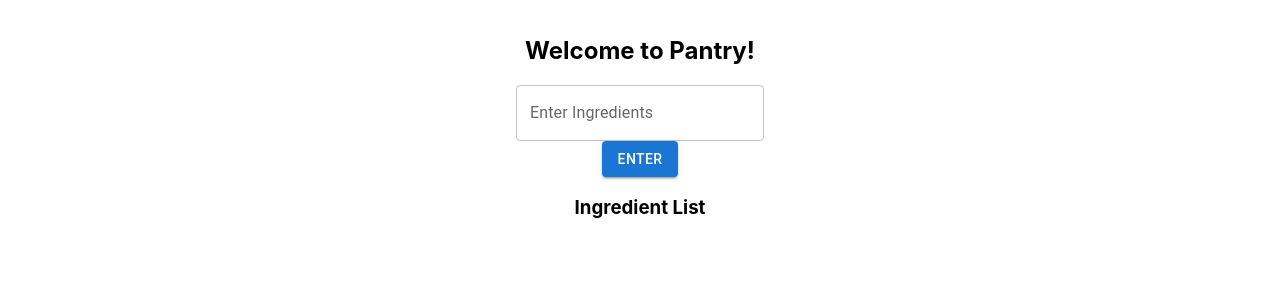
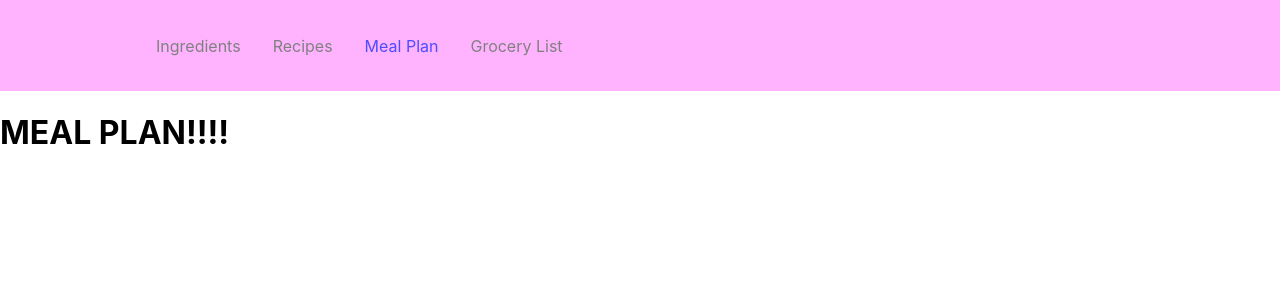
Before and after one commit to chrisgustanto/EECS581_Team7_Project, a React (Create React App) app in the folder pantry/: page /meal_plan in a window 1280 px wide. Shown: the top 300 px of the page. Built offline with nearby package versions, Linux system fonts and the light colour scheme.

Commit message:
Add Pages
I added pages to the website, so now there is a navigation bar at the top. Obviously this is just the most basic version of site navigation but I was able to properly move the "Ingredients" page code from the main app a separate file while preserving existing functionality

```diff
--- /dev/null
+++ b/package.json
@@ -0,0 +1,5 @@
+{
+  "dependencies": {
+    "react-icons": "^4.4.0"
+  }
+}
--- a/pantry/src/App.tsx
+++ b/pantry/src/App.tsx
@@ -3,37 +3,27 @@ import './App.css';
 import Box from '@mui/material/Box';
 import TextField from '@mui/material/TextField';
 import Button from '@mui/material/Button';
+import Navbar from './components/Navbar';
+import { BrowserRouter as Router, Routes, Route}
+    from 'react-router-dom';
+import Home from './pages';
+import Ingredients from './pages/ingredients';
+import Recipes from './pages/recipes';
+import MealPlan from './pages/meal_plan';
+import GroceryList from './pages/grocery_list';
 
 function App() {
-  const [value, setValue] = useState("");
   return (
-    <Box // TODO: change to Grid, makes it easier to format spacing & items in Grid
-      display="flex"
-      alignItems="center"
-      justifyContent="center"
-
-      component="form"
-      sx={{
-        flexDirection: "column",
-        p: 1,
-        m: 1
-      }}
-      noValidate
-      autoComplete="off"
-    >
-      <h2> Welcome to Pantry! </h2>
-      <TextField
-        id="Ingredients"
-        label="Enter Ingredients"
-        variant="outlined"
-        value={value}
-        onChange = {(e) => setValue(e.target.value)}
-      />
-      <Button variant="contained">Enter</Button>
-      <h3> Ingredient List </h3>
-      <h4> {value} </h4>
-
-    </Box>
+    <Router>
+    <Navbar />
+    <Routes>
+        <Route path='/' element={<Home />} />
+        <Route path='/ingredients' element={<Ingredients/>} />
+        <Route path='/recipes' element={<Recipes/>} />
+        <Route path='/meal_plan' element={<MealPlan/>} />
+        <Route path='/grocery_list' element={<GroceryList/>} />
+    </Routes>
+    </Router>
   );
 }
 
--- /dev/null
+++ b/pantry/src/components/Navbar/NavbarElements.js
@@ -0,0 +1,53 @@
+import { FaBars } from "react-icons/fa";
+import { NavLink as Link } from "react-router-dom";
+import styled from "styled-components";
+
+export const Nav = styled.nav`
+background: #ffb3ff;
+height: 85px;
+display: flex;
+justify-content: space-between;
+padding: 0.2rem calc((100vw - 1000px) / 2);
+z-index: 12;
+`;
+
+export const NavLink = styled(Link)`
+color: #808080;
+display: flex;
+align-items: center;
+text-decoration: none;
+padding: 0 1rem;
+height: 100%;
+cursor: pointer;
+&.active {
+	color: #4d4dff;
+}
+`;
+
+export const Bars = styled(FaBars)`
+display: none;
+color: #808080;
+@media screen and (max-width: 768px) {
+	display: block;
+	position: absolute;
+	top: 0;
+	right: 0;
+	transform: translate(-100%, 75%);
+	font-size: 1.8rem;
+	cursor: pointer;
+}
+`;
+
+export const NavMenu = styled.div`
+display: flex;
+align-items: center;
+margin-right: -24px;
+/* Second Nav */
+/* margin-right: 24px; */
+/* Third Nav */
+/* width: 100vw;
+white-space: nowrap; */
+@media screen and (max-width: 768px) {
+	display: none;
+}
+`;
--- /dev/null
+++ b/pantry/src/components/Navbar/index.js
@@ -0,0 +1,28 @@
+import React from "react";
+import { Nav, NavLink, NavMenu }
+	from "./NavbarElements";
+
+const Navbar = () => {
+return (
+	<>
+	<Nav>
+		<NavMenu>
+		<NavLink to="/ingredients" activeStyle>
+			Ingredients
+		</NavLink>
+		<NavLink to="/recipes" activeStyle>
+			Recipes
+		</NavLink>
+		<NavLink to="/meal_plan" activeStyle>
+			Meal Plan
+		</NavLink>
+		<NavLink to="/grocery_list" activeStyle>
+			Grocery List
+		</NavLink>
+		</NavMenu>
+	</Nav>
+	</>
+);
+};
+
+export default Navbar;
--- /dev/null
+++ b/pantry/src/pages/grocery_list.js
@@ -0,0 +1,9 @@
+import React from 'react';
+
+const GroceryList = () => {
+return (
+	<h1>GROCERY LIST!!!!</h1>
+);
+};
+
+export default GroceryList;
--- /dev/null
+++ b/pantry/src/pages/index.js
@@ -0,0 +1,11 @@
+import React from 'react';
+
+const Home = () => {
+return (
+	<div>
+	<h1>Temp???</h1>
+	</div>
+);
+};
+
+export default Home;
--- /dev/null
+++ b/pantry/src/pages/ingredients.js
@@ -0,0 +1,40 @@
+import React from "react";
+import Box from '@mui/material/Box';
+import TextField from '@mui/material/TextField';
+import Button from '@mui/material/Button';
+import { useEffect, useState } from "react";
+
+const Ingredients = () => {
+    const [value, setValue] = useState("");
+    return (
+    <Box // TODO: change to Grid, makes it easier to format spacing & items in Grid
+      display="flex"
+      alignItems="center"
+      justifyContent="center"
+
+      component="form"
+      sx={{
+        flexDirection: "column",
+        p: 1,
+        m: 1
+      }}
+      noValidate
+      autoComplete="off"
+    >
+      <h2> Welcome to Pantry! </h2>
+      <TextField
+        id="Ingredients"
+        label="Enter Ingredients"
+        variant="outlined"
+        value={value}
+        onChange = {(e) => setValue(e.target.value)}
+      />
+      <Button variant="contained">Enter</Button>
+      <h3> Ingredient List </h3>
+      <h4> {value} </h4>
+
+    </Box>
+    )
+}
+
+export default Ingredients;
--- /dev/null
+++ b/pantry/src/pages/meal_plan.js
@@ -0,0 +1,9 @@
+import React from 'react';
+
+const MealPlan = () => {
+return (
+	<h1>MEAL PLAN!!!!</h1>
+);
+};
+
+export default MealPlan;
--- /dev/null
+++ b/pantry/src/pages/recipes.js
@@ -0,0 +1,9 @@
+import React from 'react';
+
+const Recipes = () => {
+return (
+	<h1>Recipes!!!!</h1>
+);
+};
+
+export default Recipes;
```
Also changed, not shown: 1 other file (tests, documents, lock files or other folders).
